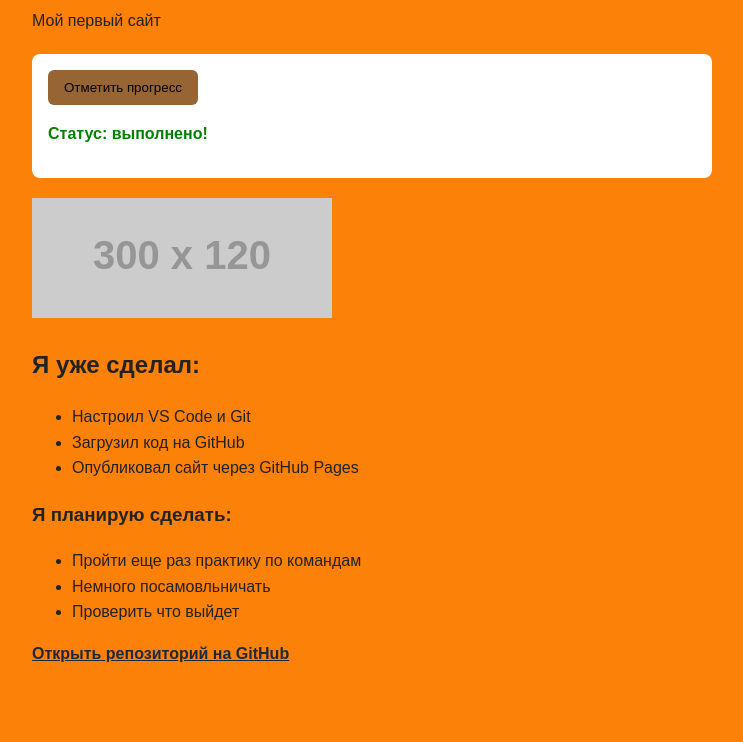
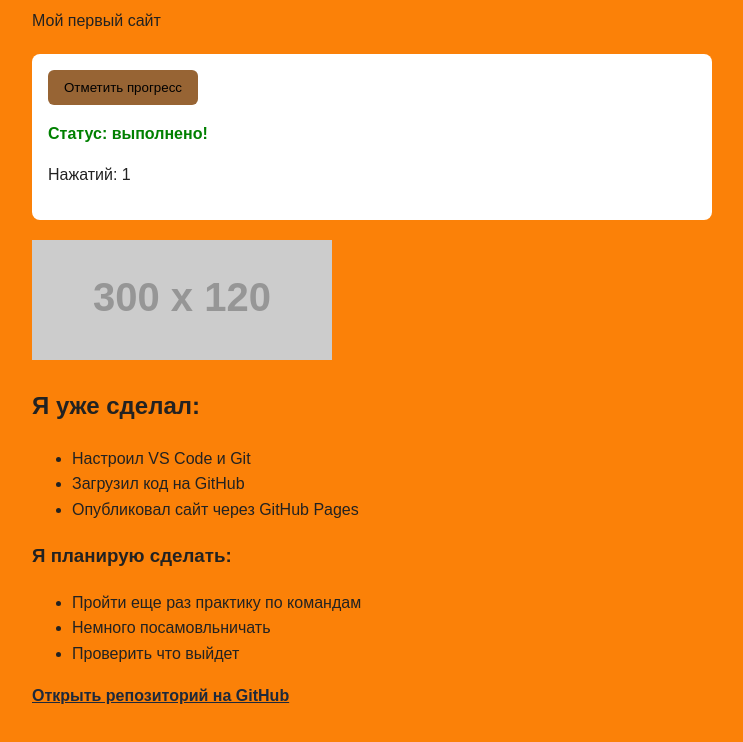
Before and after one commit to El-Mistr/first-page, a plain HTML site: page index.html in a window 1280 px wide. Both pictures are taken after a click on the button "Отметить прогресс". Shown: the part 150-892 px from the top of the page, without its empty margins (268-1011 px from the left). Drawn offline with Linux system fonts and the light colour scheme; placeholder pictures from the web are drawn by us.

Commit message:
add clickCount

```diff
--- a/index.html
+++ b/index.html
@@ -12,6 +12,7 @@
 <div class="card">
     <button id="progress-btn">Отметить прогресс</button>
     <p id="status-text">Статус в прогрессе</p>
+    <p id="click-counter">Нажатий: 0</p>
 </div>
 
 <div class="media">
--- a/script.js
+++ b/script.js
@@ -1,9 +1,24 @@
 console.log('JavaScript успешно подключен!');
 const button = document.querySelector('#progress-btn');
 const statusText = document.querySelector('#status-text');
+const clickCounter = document.querySelector('#click-counter');
+
+let isCompleted = false;
+let clickCount = 0;
 
 button.addEventListener('click', function() {
+    clickCount++;
+    clickCounter.textContent = `Нажатий: ${clickCount}`;
+
+    if (isCompleted === false) {
     statusText.textContent = 'Статус: выполнено!';
     statusText.style.color = 'green';
     statusText.style.fontWeight = 'bold';
+    isCompleted = true;
+    } else {
+    statusText.textContent = 'Статус: в процессе';
+    statusText.style.color = '';
+    statusText.style.fontWeight = 'normal';
+    isCompleted = false;
+    }
 })
```
